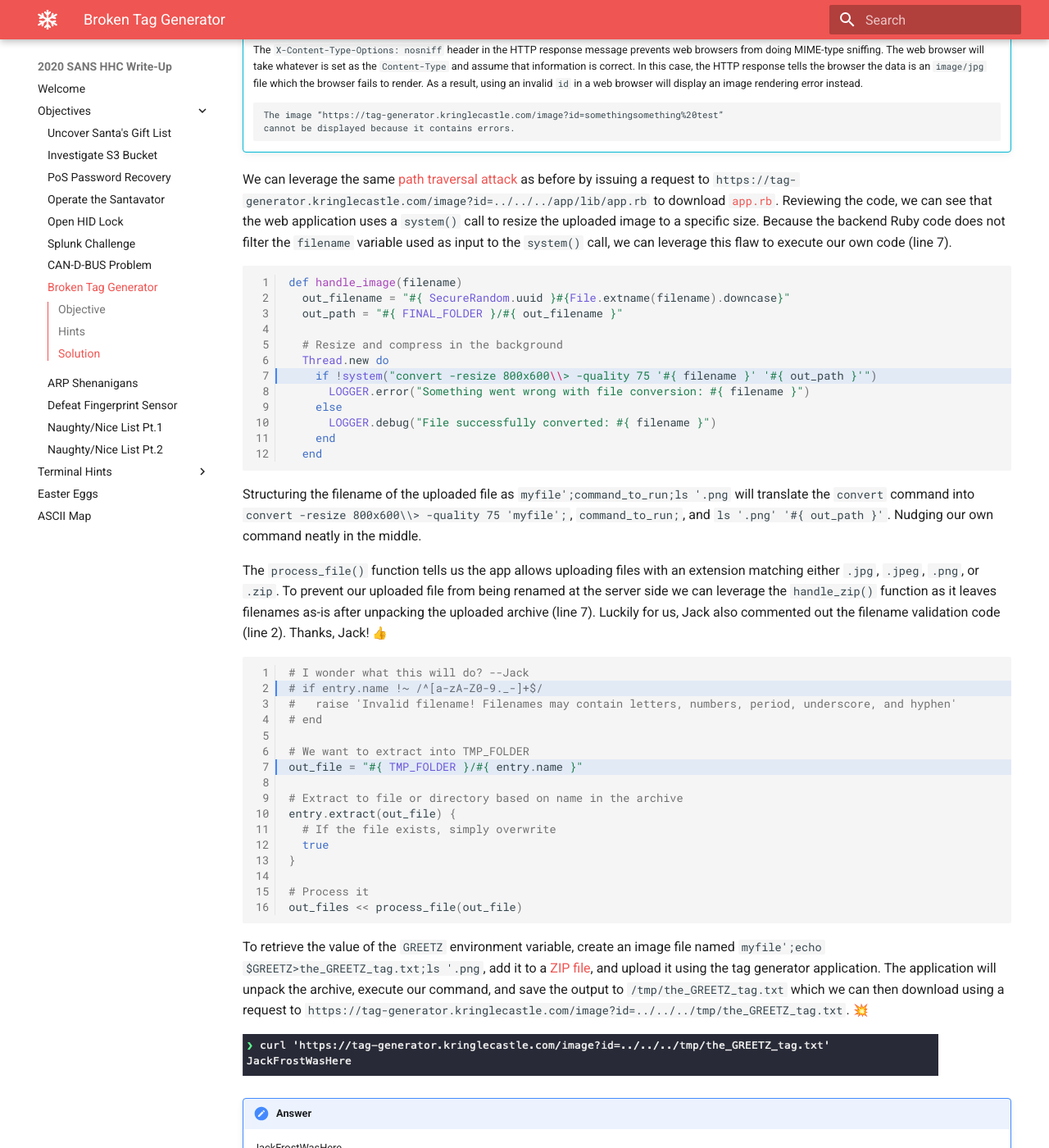
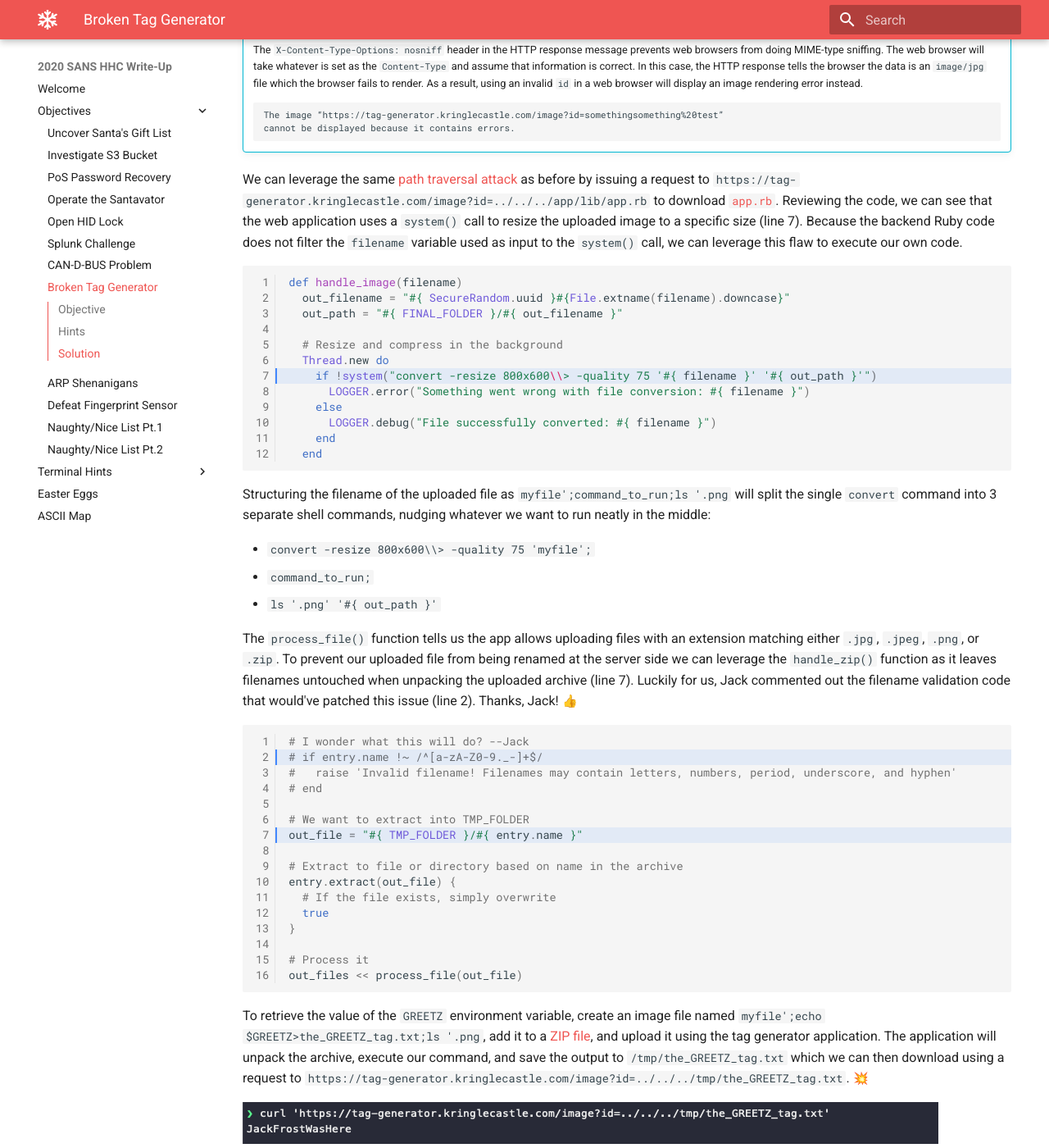
Before and after one commit to crahan/HolidayHackChallenge2020, an MkDocs documentation site: the page built from docs/objectives/o8.md, in a window 1280 px wide and 1400 px high, scrolled down 2413 px. Shown: the whole window at 82% size. Built offline with MkDocs 1.6.1 and Material for MkDocs 9.7.7, drawn with Linux system fonts in a browser that asks for light colours; emoji names are drawn with the system emoji font; comment, search, counter and statistics services are not loaded.

Commit message:
Reword things

````diff
--- a/docs/objectives/o8.md
+++ b/docs/objectives/o8.md
@@ -96,7 +96,7 @@
     cannot be displayed because it contains errors.
     ```
 
-We can leverage the same [path traversal attack](https://owasp.org/www-community/attacks/Path_Traversal) as before by issuing a request to `https://tag-generator.kringlecastle.com/image?id=../../../app/lib/app.rb` to download [`app.rb`](../artifacts/objectives/o8/app.rb). Reviewing the code, we can see that the web application uses a `system()` call to resize the uploaded image to a specific size. Because the backend Ruby code does not filter the `filename` variable used as input to the `system()` call, we can leverage this flaw to execute our own code (line 7).
+We can leverage the same [path traversal attack](https://owasp.org/www-community/attacks/Path_Traversal) as before by issuing a request to `https://tag-generator.kringlecastle.com/image?id=../../../app/lib/app.rb` to download [`app.rb`](../artifacts/objectives/o8/app.rb). Reviewing the code, we can see that the web application uses a `system()` call to resize the uploaded image to a specific size (line 7). Because the backend Ruby code does not filter the `filename` variable used as input to the `system()` call, we can leverage this flaw to execute our own code.
 
 ```ruby linenums="1" hl_lines="7"
 def handle_image(filename)
@@ -113,9 +113,13 @@
   end
 ```
 
-Structuring the filename of the uploaded file as `myfile';command_to_run;ls '.png` will translate the `convert` command into `convert -resize 800x600\\> -quality 75 'myfile';`, `command_to_run;`, and `ls '.png' '#{ out_path }'`. Nudging our own command neatly in the middle.
+Structuring the filename of the uploaded file as `myfile';command_to_run;ls '.png` will split the single `convert` command into 3 separate shell commands, nudging whatever we want to run neatly in the middle:
 
-The `process_file()` function tells us the app allows uploading files with an extension matching either `.jpg`, `.jpeg`, `.png`, or `.zip`. To prevent our uploaded file from being renamed at the server side we can leverage the `handle_zip()` function as it leaves filenames as-is after unpacking the uploaded archive (line 7). Luckily for us, Jack also commented out the filename validation code (line 2). Thanks, Jack! :thumbsup:
++ `convert -resize 800x600\\> -quality 75 'myfile';`
++ `command_to_run;`
++ `ls '.png' '#{ out_path }'`
+
+The `process_file()` function tells us the app allows uploading files with an extension matching either `.jpg`, `.jpeg`, `.png`, or `.zip`. To prevent our uploaded file from being renamed at the server side we can leverage the `handle_zip()` function as it leaves filenames untouched when unpacking the uploaded archive (line 7). Luckily for us, Jack commented out the filename validation code that would've patched this issue (line 2). Thanks, Jack! :thumbsup:
 
 ```ruby linenums="1" hl_lines="2 7"
 # I wonder what this will do? --Jack
````
